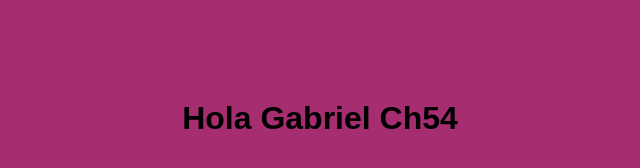
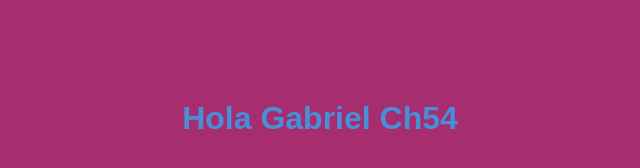
Before and after one commit to gapman20/Ch54-miPrimerRepo, a plain HTML site: page index.html in a window 1280 px wide. Shown: the whole page, without its empty margins (320-960 px from the left). Drawn offline with Linux system fonts and the light colour scheme.

Commit message:
style: color de fuente

```diff
--- a/style.css
+++ b/style.css
@@ -4,3 +4,8 @@ body {
     text-align: center;
     margin-top: 100px;
 }
+
+h1 {
+    color: #4790d7;
+
+}
```
